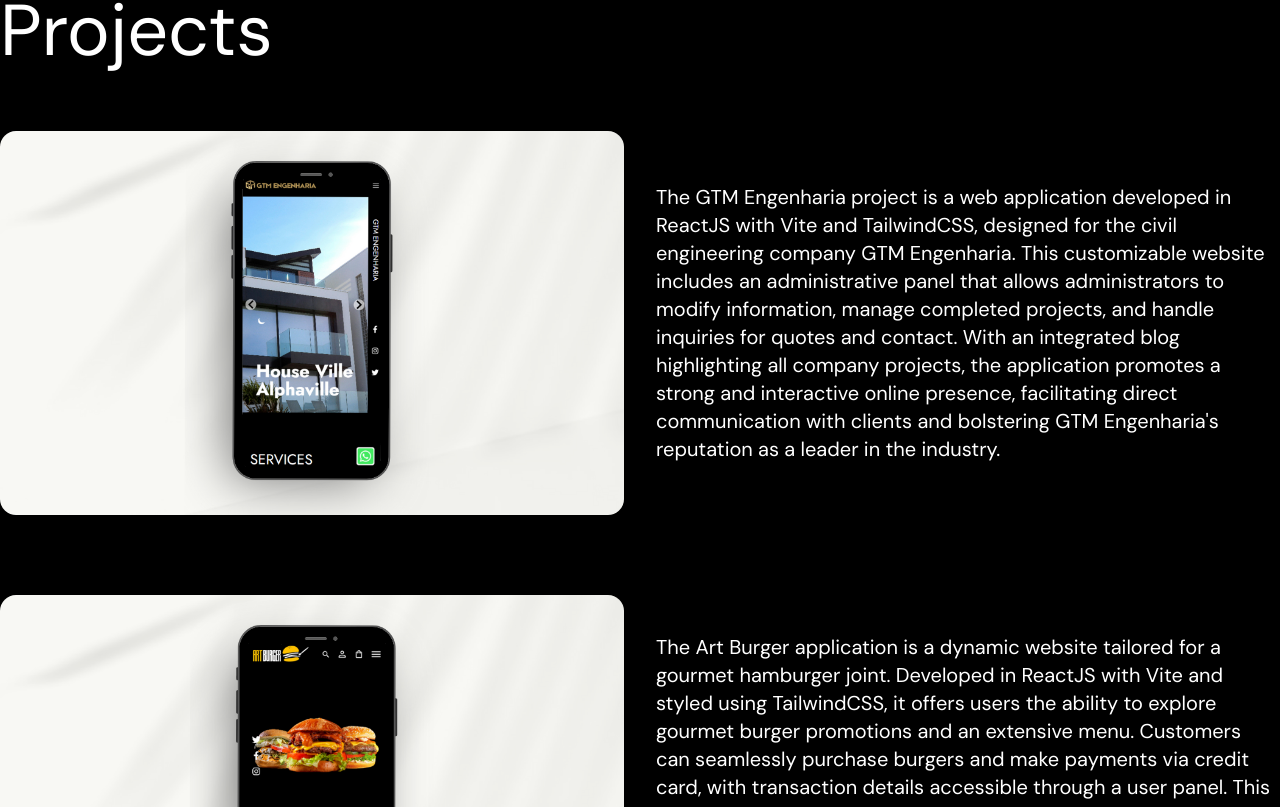
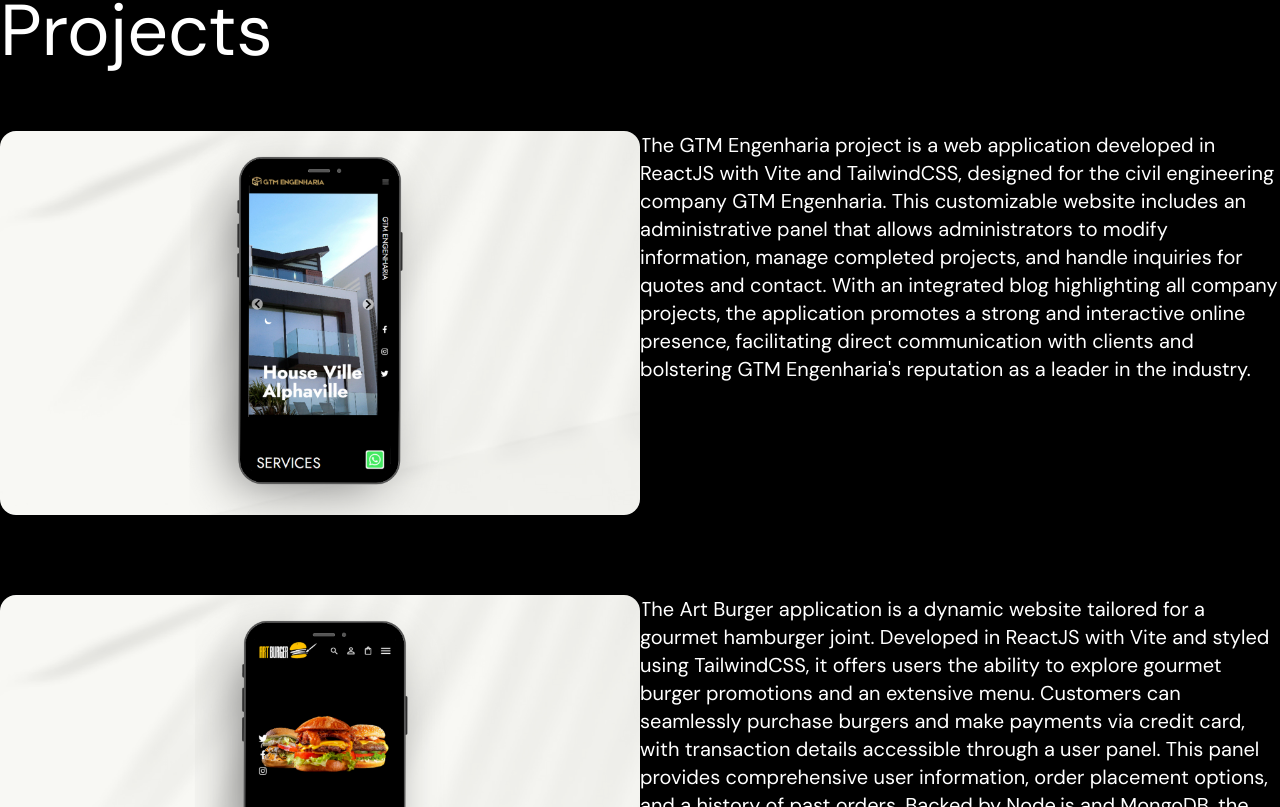
Before and after one commit to malldonado/portfolio, a Next.js app: page / in a window 1280 px wide. Shown: the part 1013-1820 px from the top of the page. Built offline with nearby package versions, Linux system fonts and the light colour scheme.

Commit message:
update project

```diff
--- a/components/projects/projects.tsx
+++ b/components/projects/projects.tsx
@@ -32,7 +32,7 @@
       id: 4,
       image: "/projects/4.png",
       text:
-        "Fluxplaces marketplace is an innovative application that connects users with physical stores via Google Maps, enabling them to locate desired products within a specified radius, complete with promotions and coupons. Developed using ReactJS with Next.js and styled with TailwindCSS, the frontend incorporates TypeScript for enhanced security and scalability. In the backend, TypeScript combined with MongoDB provides a robust foundation for the application, efficiently managing user data, store information, and transactions. Fluxplaces not only facilitates proximity-based product searches but also fosters interaction between consumers and local retailers, promoting a more dynamic and accessible commerce experience.",
+        "Fluxplaces marketplace is an innovative application that connects users with physical stores via Google Maps, enabling them to locate desired products within a specified radius, complete with promotions and coupons. Developed using ReactJS with Next.js and styled with TailwindCSS, the frontend incorporates TypeScript for enhanced security and scalability. In the backend, TypeScript combined with MongoDB provides a robust foundation for the application, efficiently managing user data, store information, and transactions.",
     },
   ];
 
@@ -48,7 +48,7 @@
           Projects
         </h2>
       </div>
-      <div className="grid grid-cols-1 sm:grid-cols-2 md:grid-cols-2 lg:grid-cols-2 xl:grid-cols-2 gap-y-20 gap-x-8 mx-auto max-w-7xl">
+      <div className="grid grid-cols-1 sm:grid-cols-2 md:grid-cols-2 lg:grid-cols-2 xl:grid-cols-2 md:gap-y-20 mx-auto max-w-7xl">
         {projects.map((project, index) => (
           <Project key={project.id} project={project} index={index} />
         ))}
@@ -97,11 +97,11 @@
       {/* Container do texto */}
       <div
         ref={textRef}
-        className={`relative h-80 md:h-96 rounded-2xl overflow-hidden group cursor-pointer transition-opacity duration-1000 ease-in-out opacity-0 ${
+        className={`relative h-auto md:h-96 rounded-2xl overflow-hidden group cursor-pointer transition-opacity duration-1000 ease-in-out opacity-0 ${
           textInView ? "opacity-100" : ""
         }`}
       >
-        <span className="text-lg sm:text-xl text-white flex items-center h-full">
+        <span className="text-md sm:text-xl text-white flex items-start h-full mt-6 mb-20 md:mt-0 md:mb-0">
           {project.text}
         </span>
       </div>
--- a/components/skills/skills.tsx
+++ b/components/skills/skills.tsx
@@ -35,7 +35,7 @@
     {
       breakpoint: 1024,
       settings: {
-        slidesToShow: 3,
+        slidesToShow: 4,
         slidesToScroll: 1,
         infinite: true,
       },
@@ -50,7 +50,7 @@
     {
       breakpoint: 480,
       settings: {
-        slidesToShow: 1,
+        slidesToShow: 4,
         slidesToScroll: 1,
       },
     },
```
